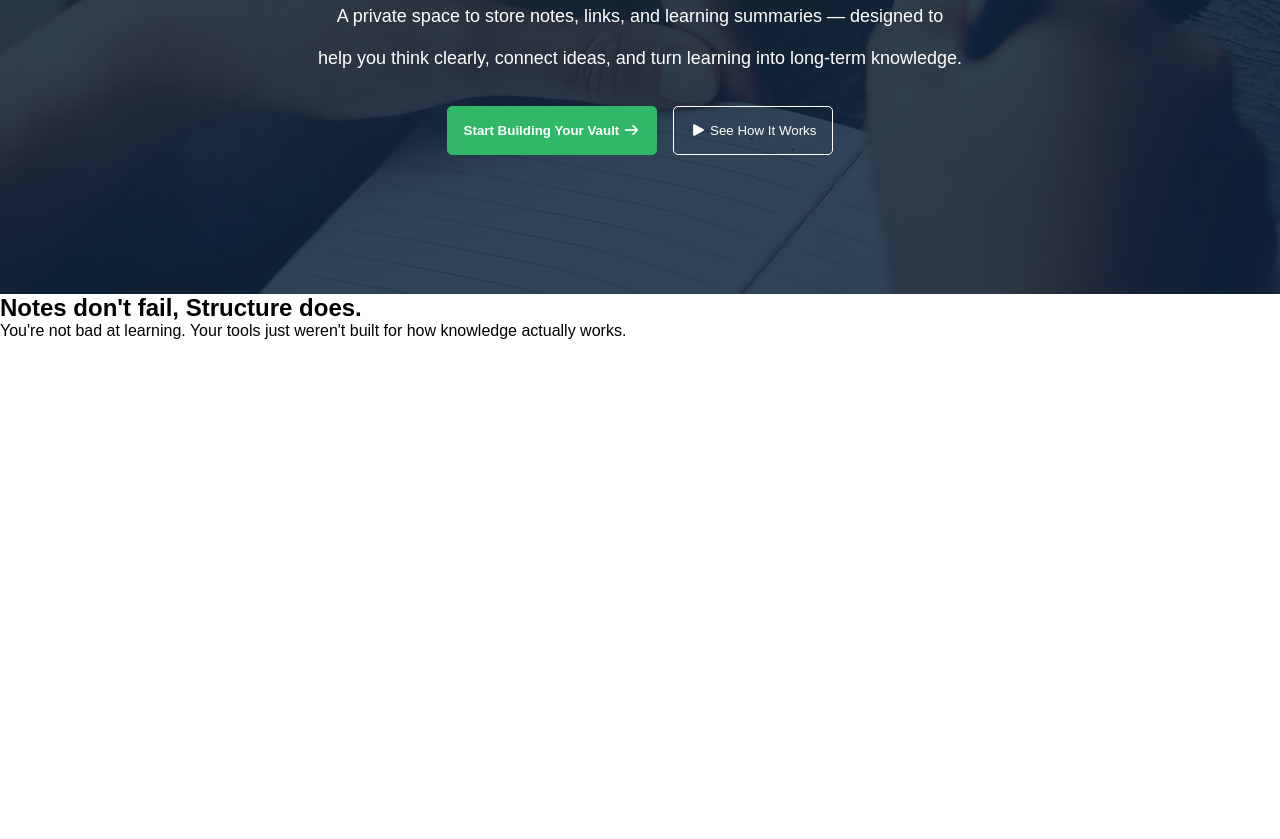
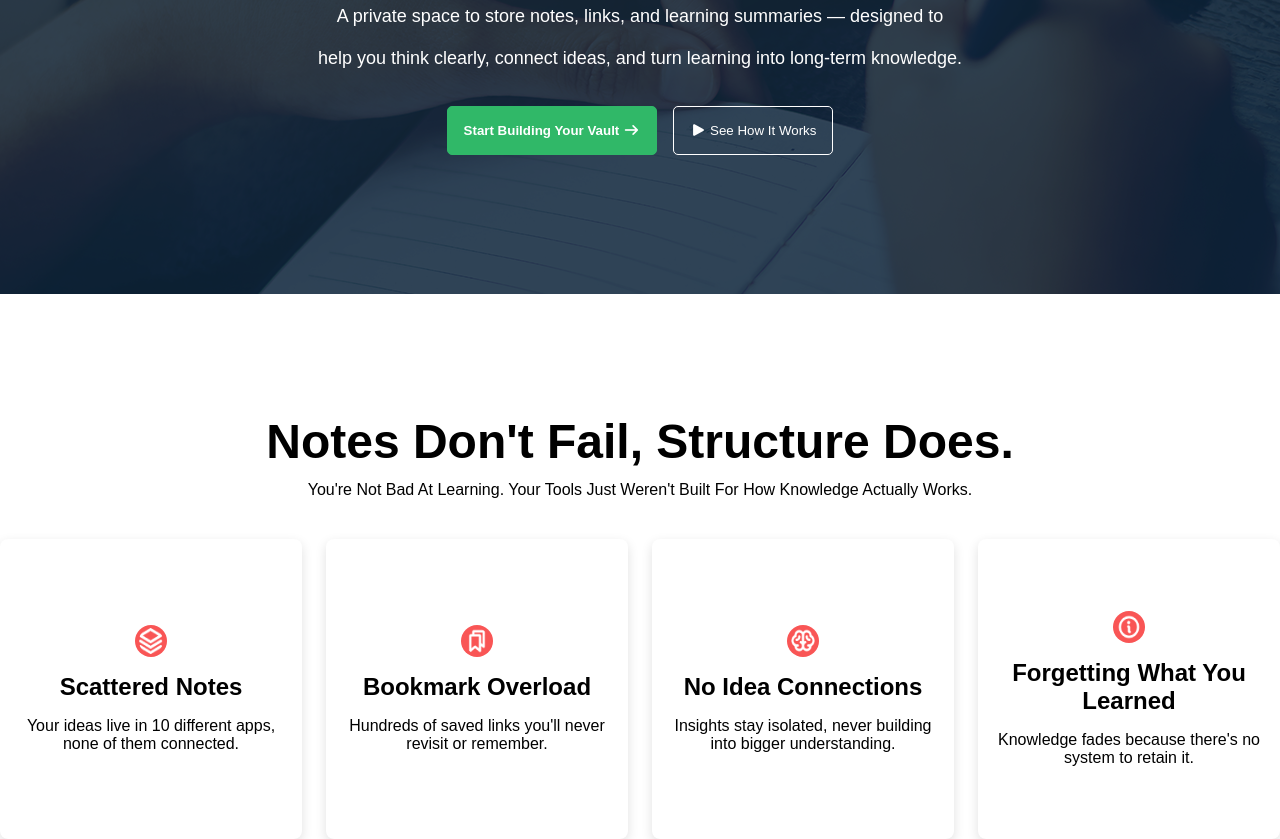
Before and after one commit to shanto2575/Assignment-1, a plain HTML site: page index.html in a window 1280 px wide. Shown: the part 476-1315 px from the top of the page. Before the commit the page ends 816 px from the top, so only its background shows below. Drawn offline with Linux system fonts and the light colour scheme.

Commit message:
Second commit

```diff
--- a/index.html
+++ b/index.html
@@ -50,15 +50,40 @@
                 </div>
             </div>
         </section>
+
+
         <section class="Note-section">
             <div class="Note-header">
                 <h1>Notes don't fail, Structure does.</h1>
                 <p>You're not bad at learning. Your tools just weren't built for how knowledge actually works.</p>
             </div>
-            <div class="Note-card">
+            <div class="Card">
+                <div class="Note-card">
+                    <img src="./assets/Vector.png" alt="Vector">
+                    <h2>Scattered notes</h2>
+                    <p>Your ideas live in 10 different apps, none of them connected.</p>
+                </div>
+                <div class="Note-card">
+                    <img src="./assets/Bookmarks.png" alt="Vector">
+                    <h2>Bookmark overload</h2>
+                    <p>Hundreds of saved links you'll never revisit or remember.</p>
+                </div>
+                <div class="Note-card">
+                    <img src="./assets/Brain.png" alt="Vector">
+                    <h2>No idea connections</h2>
+                    <p>Insights stay isolated, never building into bigger understanding.</p>
+                </div>
+                <div class="Note-card">
+                    <img src="./assets/Info.png" alt="Vector">
+                    <h2>Forgetting what you learned</h2>
+                    <p>Knowledge fades because there's no system to retain it.</p>
+                </div>
+            </div>
+        </section>
 
+        <section class="Second-Brain-section">
+            <div>
             </div>
-
         </section>
     </main>
     <footer>
--- a/style.css
+++ b/style.css
@@ -1,27 +1,33 @@
-*{
+* {
     padding: 0;
     margin: 0;
     box-sizing: border-box;
     font-family: 'Arial Narrow Bold', sans-serif;
 }
-body,html{
+
+body,
+html {
     width: 100%;
     height: 100%;
 }
-.navbar{
+
+.navbar {
     display: flex;
     justify-content: space-between;
-    align-items:center;
+    align-items: center;
     padding: 16px 120px;
 }
-.nav-center ul{
+
+.nav-center ul {
     display: flex;
     gap: 32px;
 }
-.nav-center ul li{
+
+.nav-center ul li {
     list-style: none;
 }
-.nav-btn button{
+
+.nav-btn button {
     padding: 12px 16px;
     background-color: #30B868;
     border-radius: 5px;
@@ -30,7 +36,7 @@ body,html{
 }
 
 
-.hero-Section{
+.hero-Section {
     height: 674px;
     background-image: url("./assets/hero-bg.png");
     background-position: center;
@@ -40,7 +46,8 @@ body,html{
     justify-content: center;
     align-items: center;
 }
-.hero-content{
+
+.hero-content {
     width: 1360px;
     text-align: center;
     display: flex;
@@ -49,45 +56,52 @@ body,html{
     align-items: center;
     gap: 32px;
 }
-.hero-content .Early{
+
+.hero-content .Early {
     background-color: white;
-    color:#30B868;
+    color: #30B868;
     border-radius: 20px;
     padding: 8px 12px;
 }
-.dot{
+
+.dot {
     height: 16px;
     width: 16px;
     background-color: #30B868;
     border-radius: 50%;
 }
-.hero-Section .text{
+
+.hero-Section .text {
     width: 770px;
     height: auto;
-    font-size:72px ;
+    font-size: 72px;
     font-weight: 700;
     font-style: bold;
     color: #FFFFFF;
     text-transform: capitalize;
 }
-.hero-Section .text-span{
-    color:#30B868;
+
+.hero-Section .text-span {
+    color: #30B868;
 
 }
-.hero-Section p{
+
+.hero-Section p {
     font-size: 18px;
     width: 1360px;
     height: auto;
-    color:#FFFFFF;
+    color: #FFFFFF;
     font-weight: 400;
     text-align: center;
     margin-bottom: 5px;
 }
-.button{
+
+.button {
     display: flex;
-    gap:16px
+    gap: 16px
 }
-.first-btn{
+
+.first-btn {
     padding: 16px;
     text-align: center;
     background-color: #30B868;
@@ -96,10 +110,78 @@ body,html{
     border: 1px solid #30B868;
     border-radius: 5px;
 }
-.second-btn{
+
+.second-btn {
     padding: 16px;
     background-color: transparent;
     color: #FFFFFF;
     border: 1px solid white;
     border-radius: 5px;
 }
+
+.Note-section {
+    max-width: 1360px;
+    margin: 120px auto;
+}
+
+.Note-header {
+    text-transform: capitalize;
+    text-align: center;
+    margin-bottom: 40px;
+}
+
+.Note-header h1 {
+    font-size: 48px;
+    font-weight: 700;
+    margin-bottom: 12px;
+}
+
+.Note-header p {
+    font-size: 16px;
+    font-weight: 400;
+}
+
+.Card {
+    width: 100%;
+    display: flex;
+    justify-content: space-between;
+    align-items: stretch;
+    gap: 24px;
+    flex-wrap: wrap;
+}
+
+.Note-card {
+    flex: 1;
+    width: 322px;
+    height: 300px;
+    display: flex;
+    flex-direction: column;
+    justify-content: center;
+    align-items: center;
+    box-shadow: 0 4px 12px rgba(0, 0, 0, 0.12);
+    border-radius: 8px;
+    padding: 24px 16px;
+    gap: 16px;
+    background-color: #ffffff;
+}
+
+.Note-card img {
+    height: 32px;
+    width: 32px;
+    background-color: #f95555;
+    padding: 3px 4px;
+    border-radius: 50%;
+}
+
+.Note-card h2 {
+    text-transform: capitalize;
+    font-size: 24px;
+    font-weight: 600;
+    text-align: center;
+}
+
+.Note-card p {
+    text-align: center;
+    font-size: 16px;
+    font-weight: 100;
+}
```
